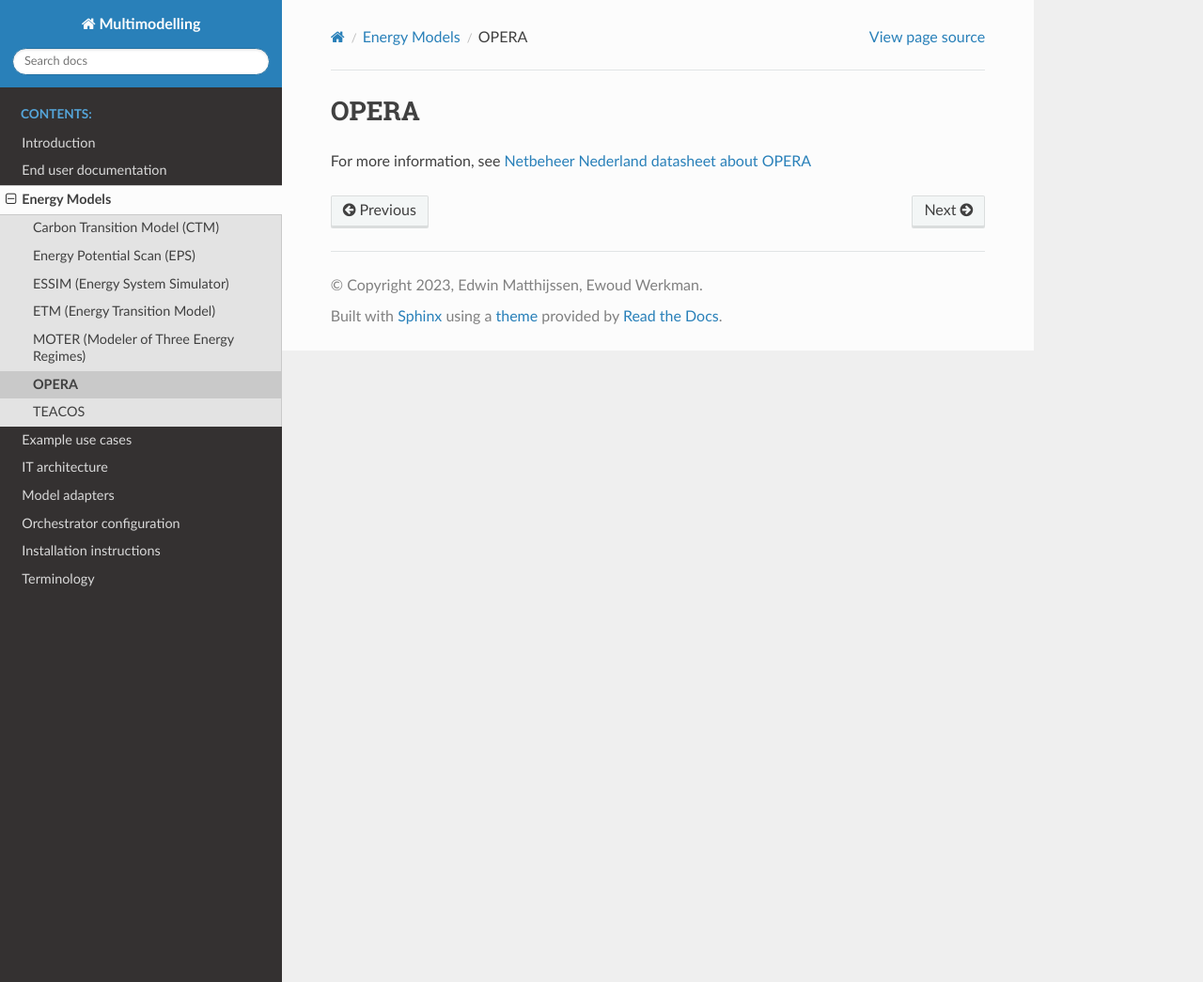
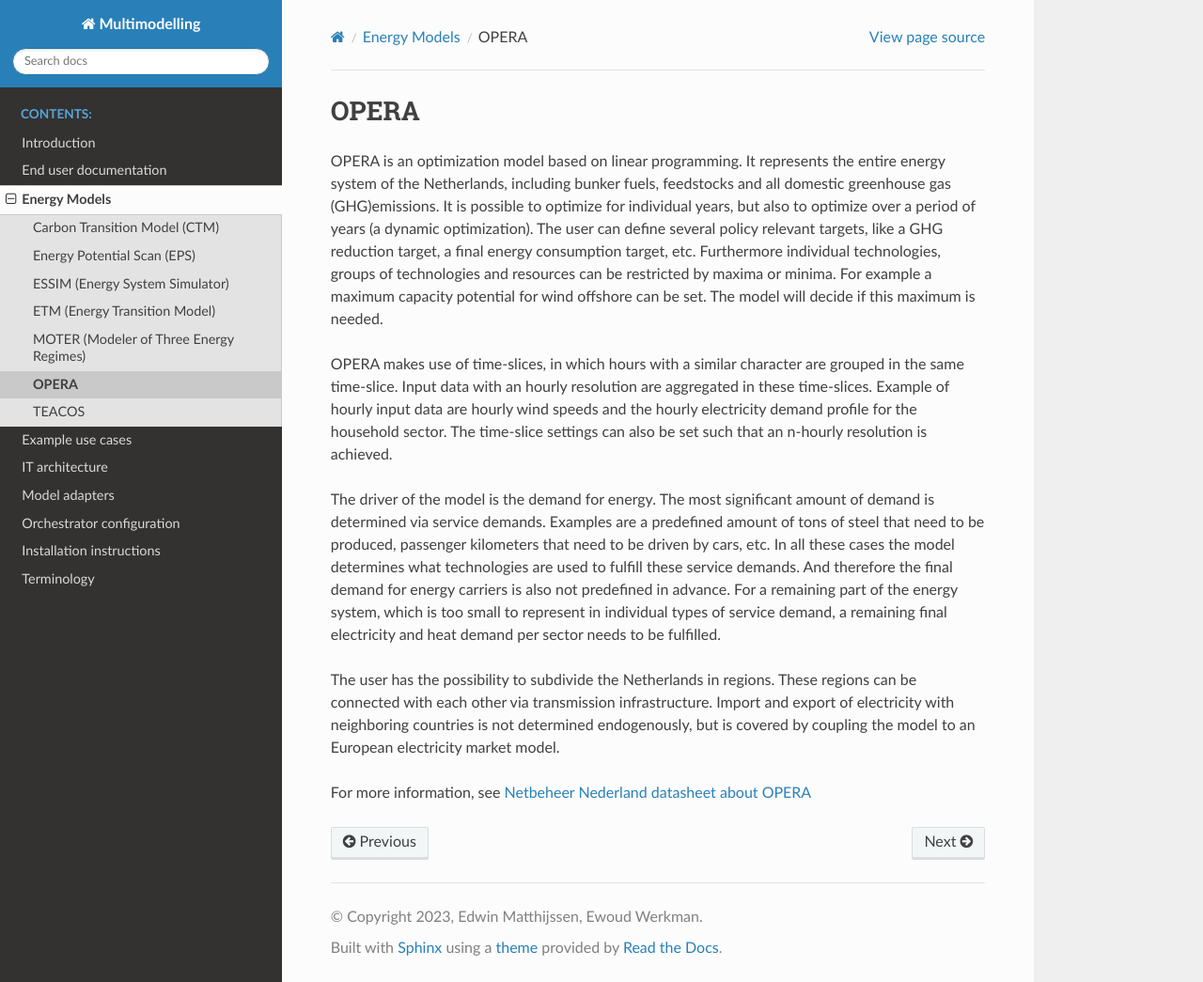
Before and after one commit to SomadSahoo/Documentation, a Sphinx documentation site: the page built from docs/source/energy_models/OPERA/index.rst, in a window 1280 px wide and 1045 px high. Shown: the whole window at 94% size. Built offline with Sphinx 7.4.7 and the Read the Docs theme 2.0.0, drawn with Linux system fonts in a browser that asks for light colours.

Commit message:
Add OPERA model description

```diff
--- a/docs/source/energy_models/OPERA/index.rst
+++ b/docs/source/energy_models/OPERA/index.rst
@@ -1,4 +1,27 @@
 OPERA
 =====
 
+OPERA is an optimization model based on linear programming. It represents the entire energy system of the Netherlands,
+including bunker fuels, feedstocks and all domestic greenhouse gas (GHG)emissions. It is possible to optimize for
+individual years, but also to optimize over a period of years (a dynamic optimization). The user can define several
+policy relevant targets, like a GHG reduction target, a final energy consumption target, etc. Furthermore individual
+technologies, groups of technologies and resources can be restricted by maxima or minima. For example a maximum capacity
+potential for wind offshore can be set. The model will decide if this maximum is needed.
+
+OPERA makes use of time-slices, in which hours with a similar character are grouped in the same time-slice. Input data
+with an hourly resolution are aggregated in these time-slices. Example of hourly input data are hourly wind speeds and
+the hourly electricity demand profile for the household sector. The time-slice settings can also be set such that an
+n-hourly resolution is achieved.
+
+The driver of the model is the demand for energy. The most significant amount of demand is determined via service
+demands.  Examples are a predefined amount of tons of steel that need to be produced, passenger kilometers that need
+to be driven by cars, etc. In all these cases the model determines what technologies are used to fulfill these service
+demands. And therefore the final demand for energy carriers is also not predefined in advance. For a remaining part of
+the energy system, which is too small to represent in individual types of service demand, a remaining final electricity
+and heat demand per sector needs to be fulfilled.
+
+The user has the possibility to subdivide the Netherlands in regions. These regions can be connected with each other
+via transmission infrastructure. Import and export of electricity with neighboring countries is not determined
+endogenously, but is covered by coupling the model to an European electricity market model.
+
 For more information, see `Netbeheer Nederland datasheet about OPERA <https://www.netbeheernederland.nl/_upload/Files/Rekenmodellen_21_2b9d3fa8e4.pdf>`_
```
